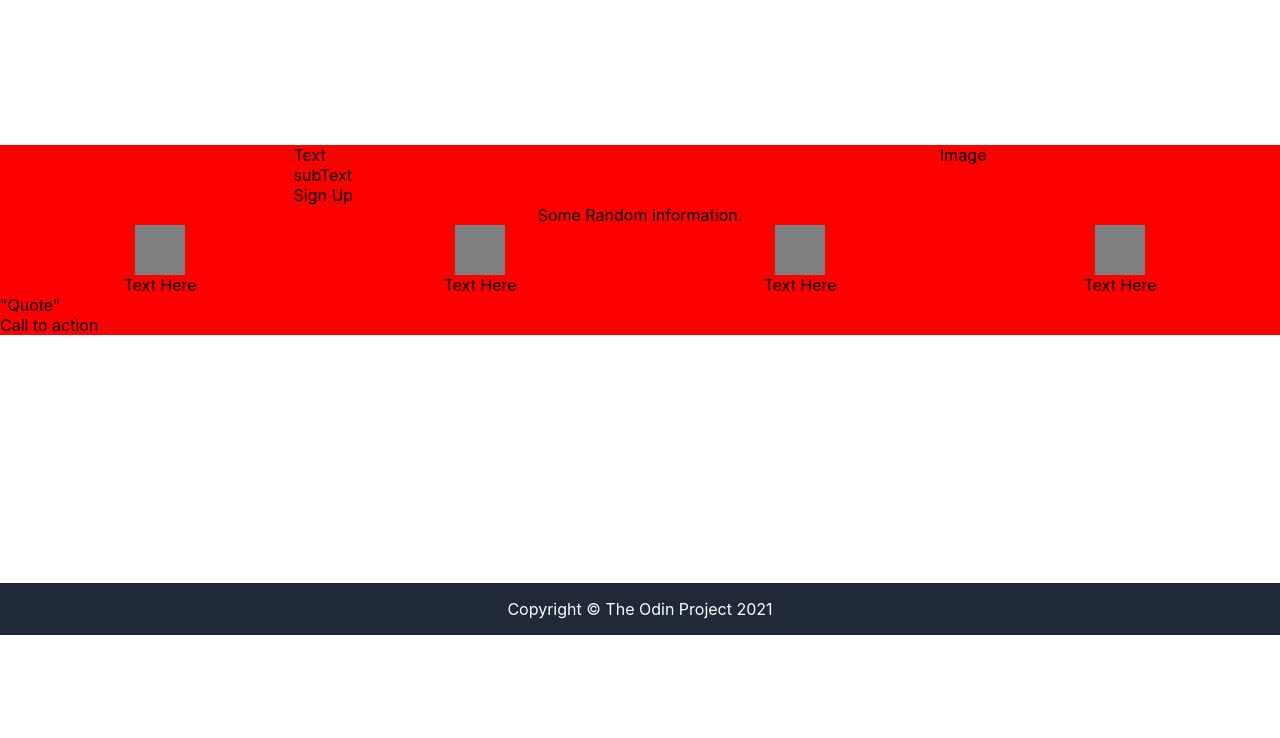
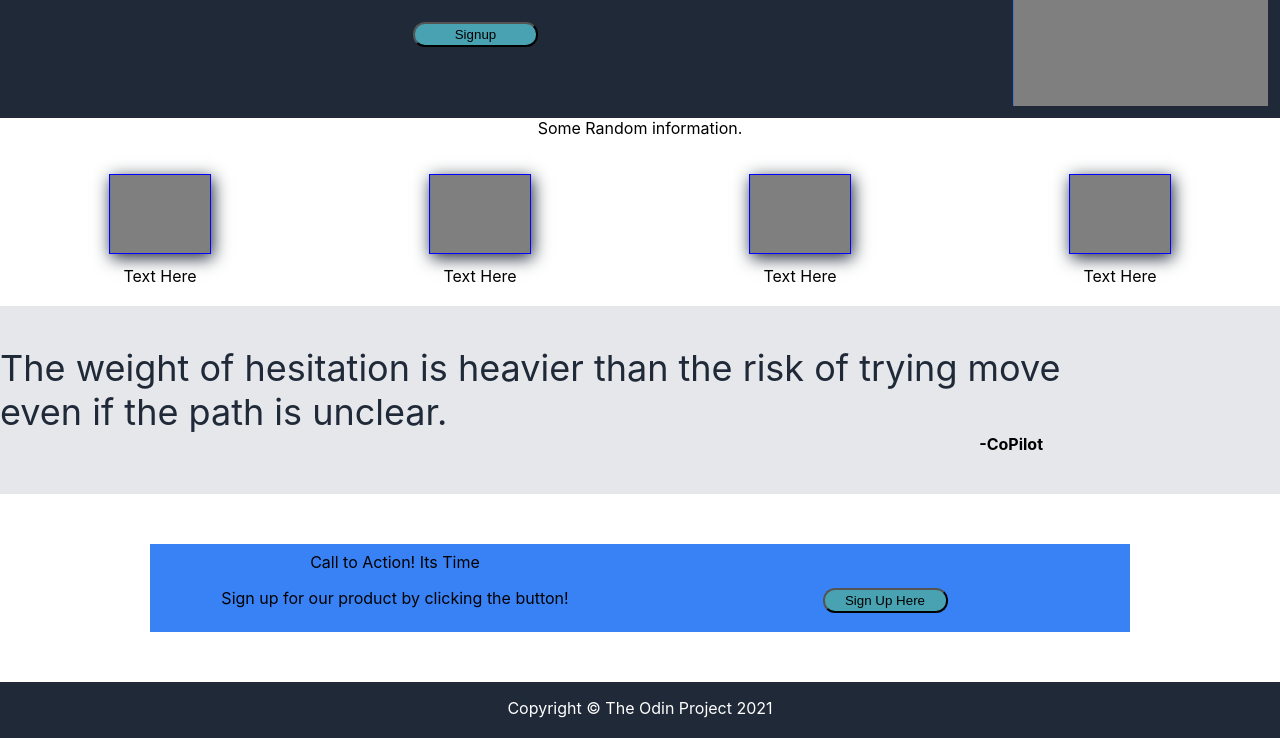
Before and after one commit to cmwilkerson/odin-landingpage, a plain HTML site: page index.html in a window 1280 px wide. Shown: the part 165-903 px from the top of the page. Before the commit the page ends 800 px from the top, so only its background shows below. Drawn offline with Linux system fonts and the light colour scheme.

Commit message:
Close Enough

```diff
--- a/index.html
+++ b/index.html
@@ -20,11 +20,12 @@
     <div class="content-div">
         <div class="signup">
             <div id="signup-left">
-                <div id="mainText">Text</div>
-                <div id="subText">subText</div>
-                <div id="Signup">Sign Up</div>
+                <div id="mainText">This Website is awesome</div>
+                <div id="subText">This website has some subtext that goes here under the main title. Its a smaller font and the color is lower contrast</div>
+                <button id="signup-button">Signup</button>
             </div>
-            <div id="signup-right">Image</div>
+            <div id="signup-right"></div>
+            <img id="signup-img" src="grey.png" alt="">
         </div>
         <div class="random-info">Some Random information.
             <div class="info-objs">
@@ -46,10 +47,25 @@
                 </div>
             </div>
         </div>
-        <div class="quote">"Quote"
+        <div class="quote">
+            <div class="quote-text">The weight of hesitation is heavier than the risk of trying move even if the path is unclear.</div>
+            <div class="quote-author">-CoPilot</div>
 
         </div>
-        <div class="call-to-action">Call to action</div>
+        <div class="call-to-action">
+            <div class="call-left">
+                <span>Call to Action! Its Time</span>
+                <span>Sign up for our product by clicking the button!</span>
+
+            </div>
+            <div class="call-right">
+                <button id="signup-button">Sign Up Here</button>
+
+            </div>
+        </div>
+
+
+
     </div>
     <div class="footer-div">
         <div class="footer-text">Copyright &copy; The Odin Project 2021 </div>
--- a/style.css
+++ b/style.css
@@ -1,3 +1,4 @@
+
 
 body {
     font-family: -apple-system, BlinkMacSystemFont, 'Segoe UI', Roboto, Oxygen, Ubuntu, Cantarell, 'Open Sans', 'Helvetica Neue', sans-serif;
@@ -6,21 +7,27 @@ body {
     display: flex;
     flex-direction: column;
     justify-content: space-between;
+    width: 100%;
  }
 
 .Logo{
     color: #F9FAf8;
     font-size: 24px;
+    padding-left: 150px;
 }
 .header-div{
     display: flex;
     justify-content: space-between;
+
+
+
 }
 .headerlinks{
     display: flex;
     justify-content: center;
     align-items: center;
     gap: 12px;
+    padding-right: 150px;
 }
 .headerlinks a{
     text-decoration: none;
@@ -28,15 +35,20 @@ body {
     color: #E5E7EB;
 }
 .content-div{
-    /*min-height: 94vh;*/
-    background-color: red;
+    min-height: 94vh;
+    display: flex;
+    flex-direction: column;
+    height: 100%;
+    width: 100%;
+
+
 }
-/*.signup,.random-info, .quote ,.call-to-action{
+.signup,.random-info, .quote ,.call-to-action{
     min-height: 23.5vh;
-}*/
+}
 .footer-div,.header-div{
     padding: 16px;
- /*   min-height: 3vh;*/
+   min-height: 3vh;
     background-color: #1f2937;
 }
 .info{
@@ -46,9 +58,12 @@ body {
 
 }
 #info-img{
-    width: 50px;
-    height: 50px;
+    width: 100px;
+    height: auto;
     align-self: center;
+    border: 1px solid blue;
+    box-shadow: 2px 4px 16px #1f2937;
+    margin: 36px 16px 12px 16px;
 
 }
 .footer-div{
@@ -62,12 +77,58 @@ body {
 #signup-left{
     display: flex;
     flex-direction: column;
+    align-items: center;
+
+}
+.quote{
+    background-color: #E5E7EB;
+    flex: 1;
+    display: flex;
+    flex-direction: column;
+    justify-content: center;
+   align-items: center;
+   padding-right: 150px;
+
+}
+.quote-text{
+    font-style: initial;
+    font-size: 36px;
+    color: #1f2937;
+}
+
+.quote-author{
+    text-align: right;
+    font-weight: bold;
+    align-self: flex-end;
+    margin-right: 87px;
+}
+.call-to-action{
+    display: flex;
+    flex-direction: row;
+    flex: 1;
+    justify-content: space-evenly;
+    margin: 0px 150px 0px 150px;
+
+}
+.call-left,.call-right{
+    display: flex;
+    background-color: #3882f6;
+    width: 50%;
+    margin: 50px 0px 50px 0px;
+    justify-content: center;
+    align-items: center;
+    flex-direction: column;
 }
 .signup{
     display: flex;
     flex-direction: row;
     flex: 1;
     justify-content: space-around;
+    gap: 25px;
+    background-color: #1f2937;
+}
+span{
+    margin-bottom: 16px;
 }
 .random-info{
     text-align: center;
@@ -77,3 +138,23 @@ body {
     flex: 1;
     justify-content: space-evenly;
 }
+#signup-img{
+    margin: 12px 12px;
+}
+#signup-button{
+    background-color: rgb(73, 162, 178);
+    width: 125px;
+    height: 25px;
+    margin-top: 25px;
+    border-radius: 12px;
+}
+#mainText{
+    color: #F9FAF8;
+    font-weight: 900;
+    font-size: 48px;
+}
+#subText{
+    color: #E5E7EB;
+
+    font-size: 18px;
+}
```
